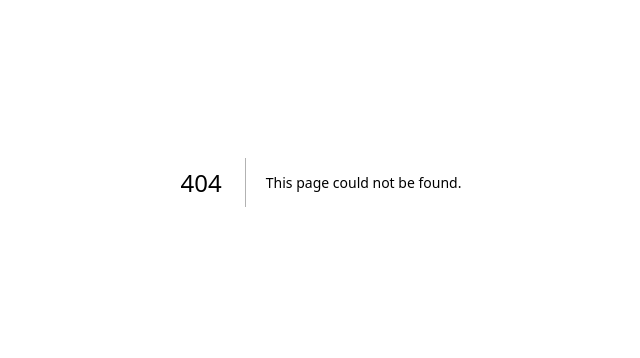
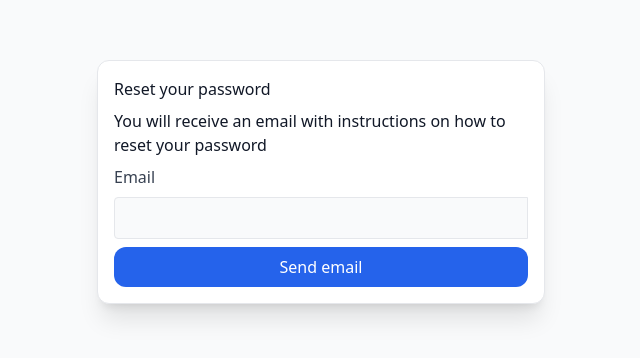
Before and after one commit to perassijulian/password-manager, a Next.js app: page /reset-password in a window 1280 px wide. Before the commit this address had no page. Shown: the part 218-576 px from the top of the page, without its empty margins (319-959 px from the left). Built offline with nearby package versions, Linux system fonts and the light colour scheme.

Commit message:
reset-password front end form

```diff
--- a/app/login/page.tsx
+++ b/app/login/page.tsx
@@ -118,6 +118,15 @@ export default function Login() {
             Sign Up
           </Link>
         </p>
+        <p className="text-center text-sm text-gray-500">
+          If you forgot your password{" "}
+          <Link
+            href="/reset-password"
+            className="text-blue-500 hover:underline"
+          >
+            click here
+          </Link>
+        </p>
       </form>
     </div>
   );
--- /dev/null
+++ b/app/reset-password/page.tsx
@@ -0,0 +1,39 @@
+"use client";
+
+import Button from "@/components/UI/Button";
+import { useForm } from "react-hook-form";
+
+export default function ResetPassword() {
+  const {
+    register,
+    handleSubmit,
+    formState: { errors },
+  } = useForm();
+
+  const onSubmit = async (data: any) => {
+    console.log(data);
+  };
+
+  return (
+    <div className="bg-background min-h-screen flex items-center justify-center">
+      <form
+        onSubmit={handleSubmit(onSubmit)}
+        className="bg-background-secondary rounded-xl border border-border p-4 space-y-2 max-w-md shadow-xl"
+      >
+        <h1 className="text-foreground">Reset your password</h1>
+        <p>
+          You will receive an email with instructions on how to reset your
+          password
+        </p>
+        <div className="text-foreground-secondary flex flex-col space-y-2">
+          <label className="text-foreground-secondary">Email</label>
+          <input
+            className="bg-background border border-border rounded-l p-2"
+            {...register("email")}
+          />
+        </div>
+        <Button>Send email</Button>
+      </form>
+    </div>
+  );
+}
```
